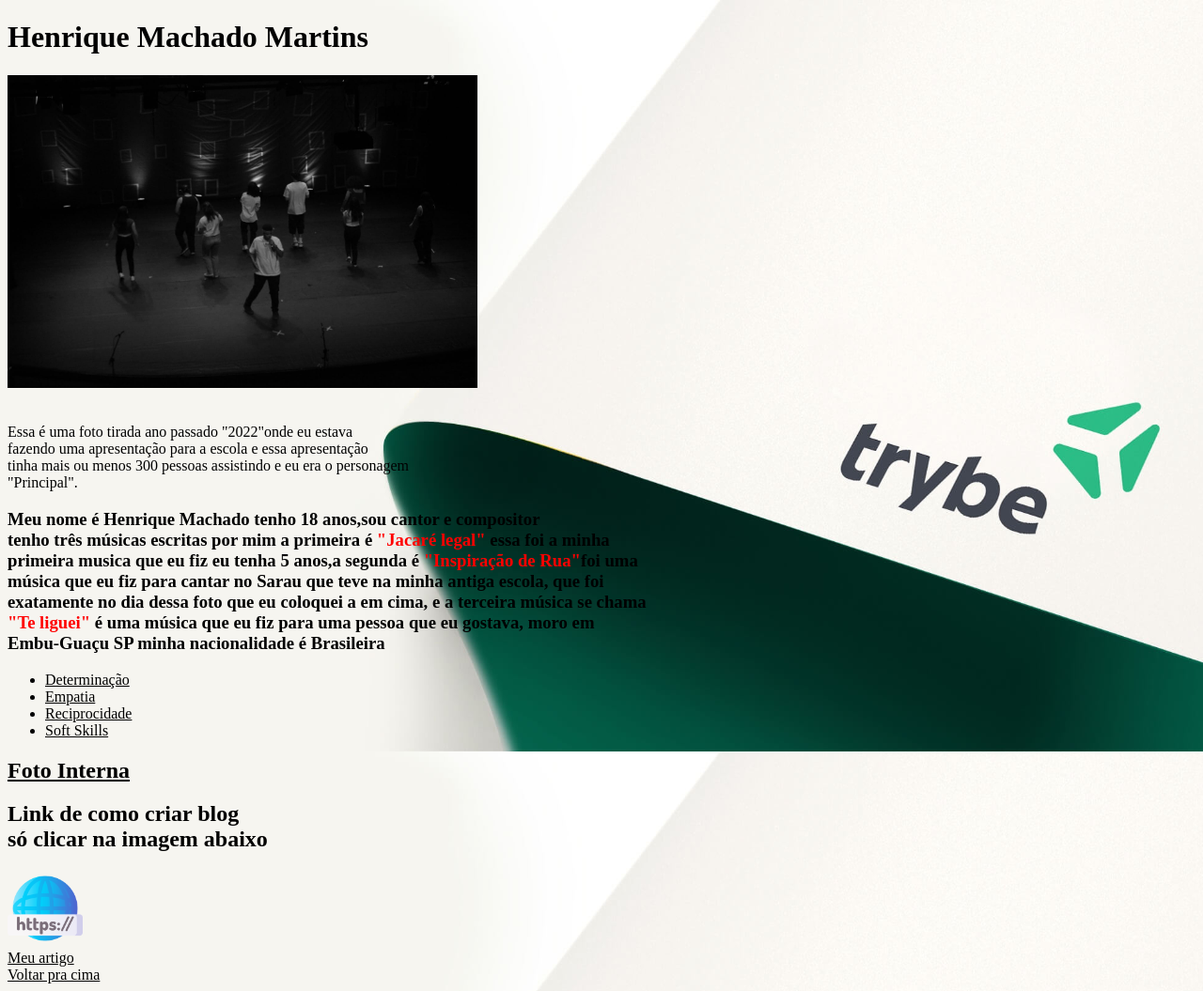
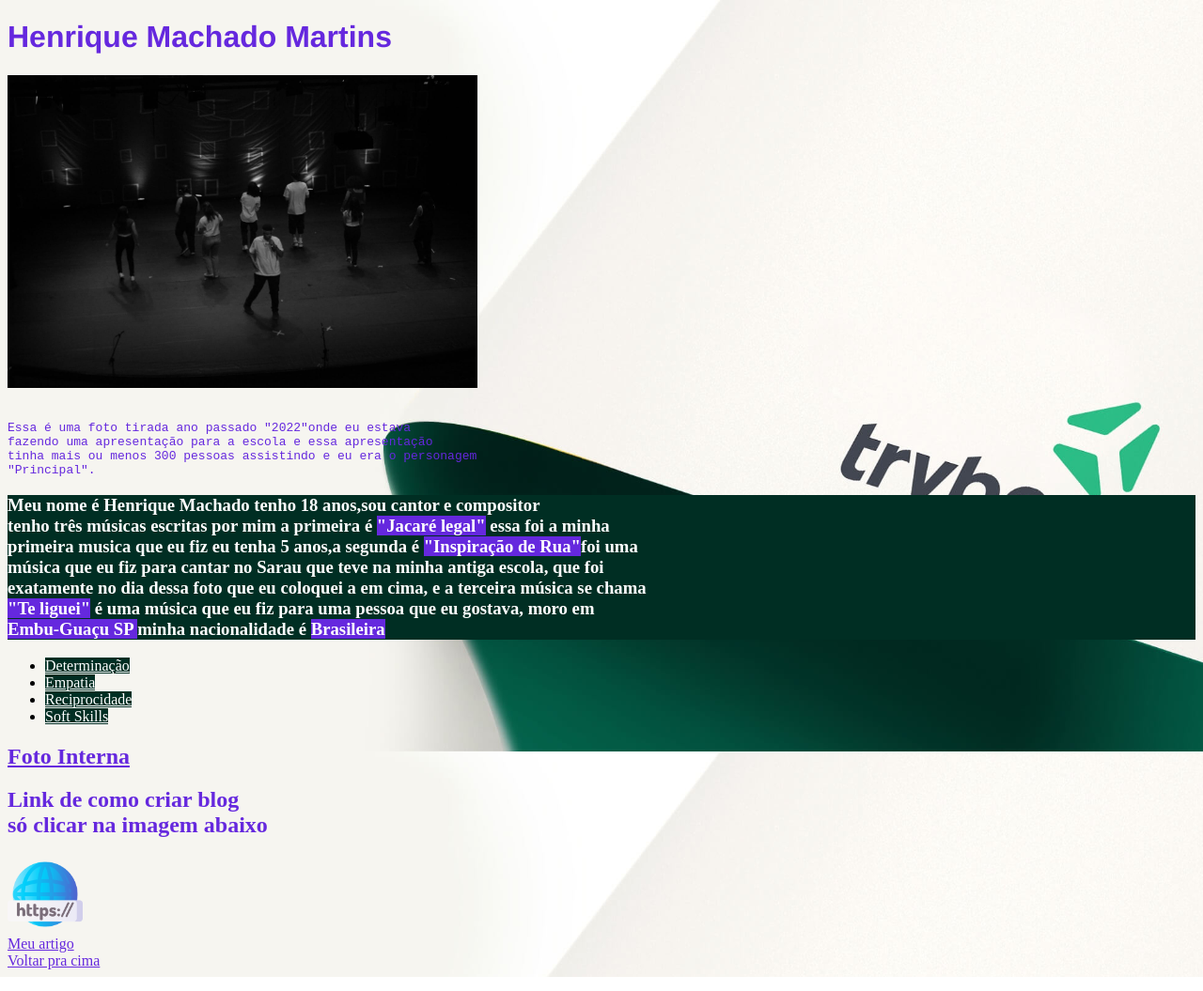
Before and after one commit to Henriquemachad/HenriqueMachad.github.io, a plain HTML site: page index.html in a window 1280 px wide. Shown: the whole page at 94% size. Drawn offline with Linux system fonts and the light colour scheme.

Commit message:
atualização

```diff
--- a/index.html
+++ b/index.html
@@ -12,32 +12,41 @@
           background-attachment: fixed;
           background-size: 100% 100%;
         }
+        p{
+            font-family: monospace;
+        }
+        h1{
+            color: #6528DE;
+            font-family: 'Franklin Gothic Medium', 'Arial Narrow', Arial, sans-serif;
+        }
         </style>
 <body >
-    <h1  style="color: rgb(0, 0, 0);">Henrique Machado Martins</h1>
-<img src="./Img/WhatsApp Image 2023-05-24 at 17.32.49.jpeg" width="500">
+    <h1>Henrique Machado Martins</h1>
+<img src="./Img/WhatsApp Image 2023-05-24 at 17.32.49.jpeg" width="500" style=";">
 <br><br>
-    <p  style="color: rgb(0, 0, 0);">Essa é uma foto tirada ano passado "2022"onde eu estava<br> fazendo uma apresentação para a escola e essa apresentação<br>tinha mais ou menos 300 pessoas assistindo e eu era o personagem<br>"Principal".</p>
-    <h3  style="color: rgb(0, 0, 0);">Meu nome é Henrique Machado tenho 18 anos,sou cantor e compositor  <br>
-        tenho três músicas escritas por mim a primeira é <strong style="color: rgb(255, 0, 0);">"Jacaré legal"</strong> essa foi a minha<br>
-        primeira musica que eu fiz eu tenha 5 anos,a segunda é <strong style="color: rgb(255, 0, 0);">"Inspiração de Rua"</strong>foi uma<br>
+    <p  style="color:#6528DE;">Essa é uma foto tirada ano passado "2022"onde eu estava<br> fazendo uma apresentação para a escola e essa apresentação<br>tinha mais ou menos 300 pessoas assistindo e eu era o personagem<br>"Principal".</p>
+    <h3  style="color: rgb(255, 255, 255); background-color: #002E23;"> Meu nome é Henrique Machado tenho 18 anos,sou cantor e compositor  <br>
+        tenho três músicas escritas por mim a primeira é <strong style="color: rgb(255, 255, 255);background-color: #6528DE;">"Jacaré legal"</strong> essa foi a minha<br>
+        primeira musica que eu fiz eu tenha 5 anos,a segunda é <strong style="color: rgb(255, 255, 255);background-color: #6528DE;">"Inspiração de Rua"</strong>foi uma<br>
         música que eu fiz para cantar no Sarau que teve na minha antiga escola, que foi        <br>
         exatamente no dia dessa foto que eu coloquei a em cima, e a terceira música se chama <br>
-        <strong style="color: rgb(255, 0, 0);">"Te liguei"</strong> é uma música que eu fiz para uma pessoa que eu gostava, moro em <br>
-         Embu-Guaçu SP minha nacionalidade é Brasileira</h3>
+        <strong style="color: rgb(255, 255, 255);background-color:#6528DE;">"Te liguei"</strong> é uma música que eu fiz para uma pessoa que eu gostava, moro em <br>
+        <Strong style="background-color:#6528DE;fo"> Embu-Guaçu SP </strong>minha nacionalidade é <strong style="background-color:#6528DE;">Brasileira</strong></h3>
          <Ul>
-            <li> <a href="#" style="color: rgb(0, 0, 0);">Determinação</a></li>
-            <li><a href="#" style="color: rgb(0, 0, 0);"> Empatia</a></li>
-            <li><a href="#" style="color: rgb(0, 0, 0);">Reciprocidade</a></li>
-            <Li><a href="#"style="color:rgb(0, 0, 0);">Soft Skills</a></Li>
-         </Ul>
+
+            <li> <a href="#" style="color: rgb(255, 255, 255);background-color: #002E23;">Determinação</a></li>
+            <li><a href="#" style="color: rgb(255, 255, 255);background-color: #002E23;"> Empatia</a></li>
+            <li><a href="#" style="color: rgb(255, 255, 255);background-color: #002E23;">Reciprocidade</a></li>
+            <Li><a href="#"style="color: rgb(255, 255, 255);background-color: #002E23;">Soft Skills</a></Li>
+
+        </Ul>
          <h2>
-         <a href="./Img/WhatsApp Image 2023-05-24 at 17.32.49.jpeg" style="color: rgb(0, 0, 0);">Foto Interna</a>
+         <a href="./Img/WhatsApp Image 2023-05-24 at 17.32.49.jpeg" style="color:#6528DE;">Foto Interna</a>
          </a></h2>
-         <h2>Link de como criar blog <br>
+         <h2 style="color: #6528DE;">Link de como criar blog <br>
         só clicar na imagem abaixo</h2>
          <a target="_blank" href="https://youtu.be/iYdU57Y231o">  <img src="./Img/link-da-web.png"  width="80"> </a>
-         <br> <a href="https://henriquemachad.github.io/" target="_blank " style="color: black;"> Meu artigo</a> <br>
-         <a href="#" style="color: black;">Voltar pra cima</a>
+         <br> <a href="https://henriquemachad.github.io/" target="_blank " style="color:#6528DE;"> Meu artigo</a> <br>
+         <a href="#" style="color:#6528DE;">Voltar pra cima</a>
 </body>
 </html>
```
